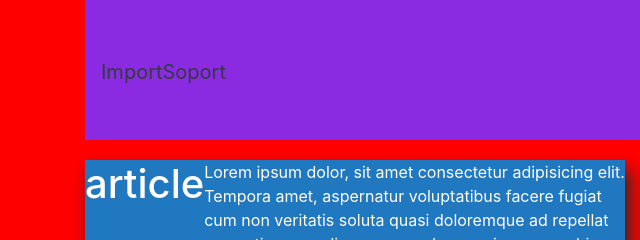
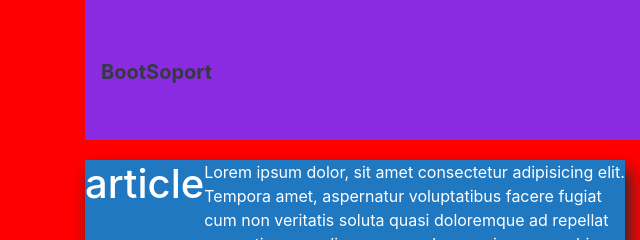
Before and after one commit to HanksBarreto/Proyecto1, a plain HTML site: page index.html in a window 1280 px wide. Shown: the top 240 px of the page, 0-640 px from the left. Drawn offline with Linux system fonts and the light colour scheme.

Commit message:
Cambio marca

```diff
--- a/index.html
+++ b/index.html
@@ -15,7 +15,7 @@
     <nav class="navbar navbar-default header">
 
           <div class="navbar-header">
-            <a class="navbar-brand text-dark" href="#">ImportSoport</a>
+            <a class="navbar-brand text-dark" href="#"><b>BootSoport</b></a>
           </div>
 
           <ul class="nav navbar-nav"><input type="button" name="btn" class="bg-danger text-light" value="-_-">
```
